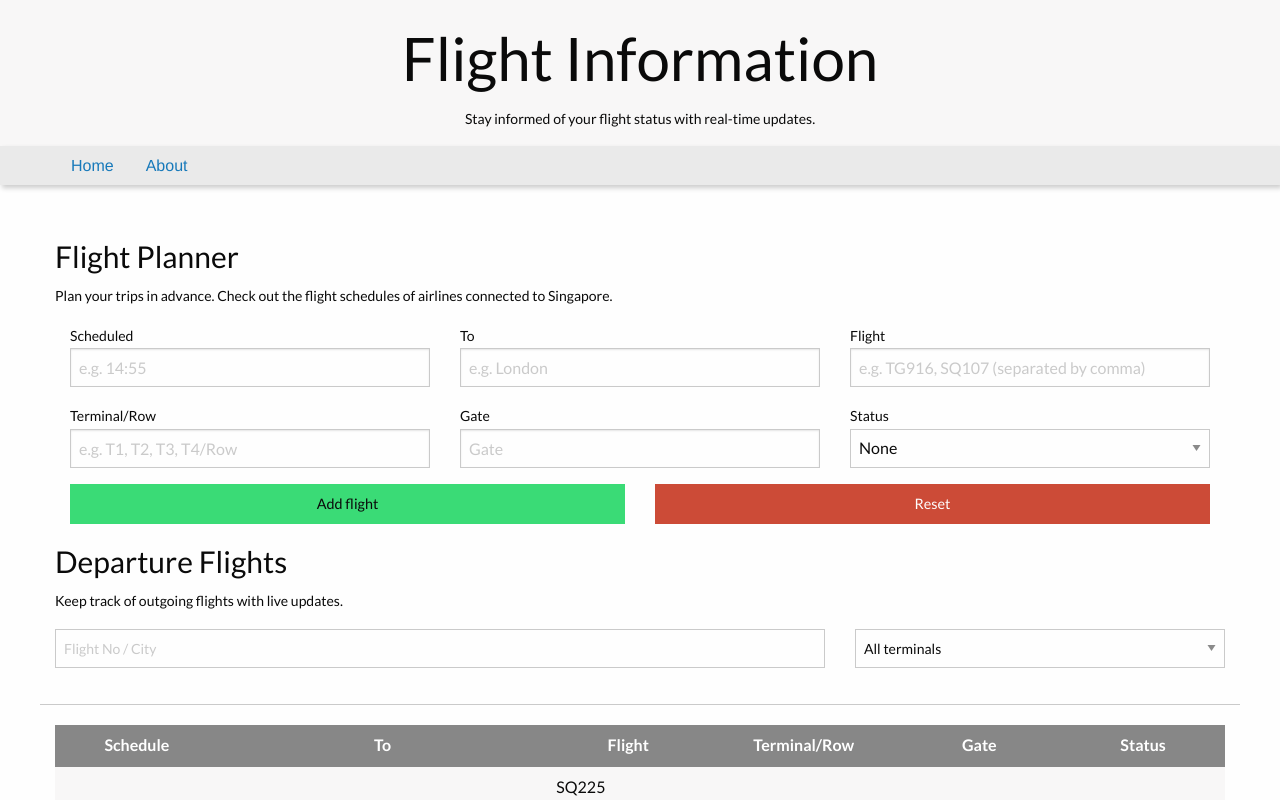
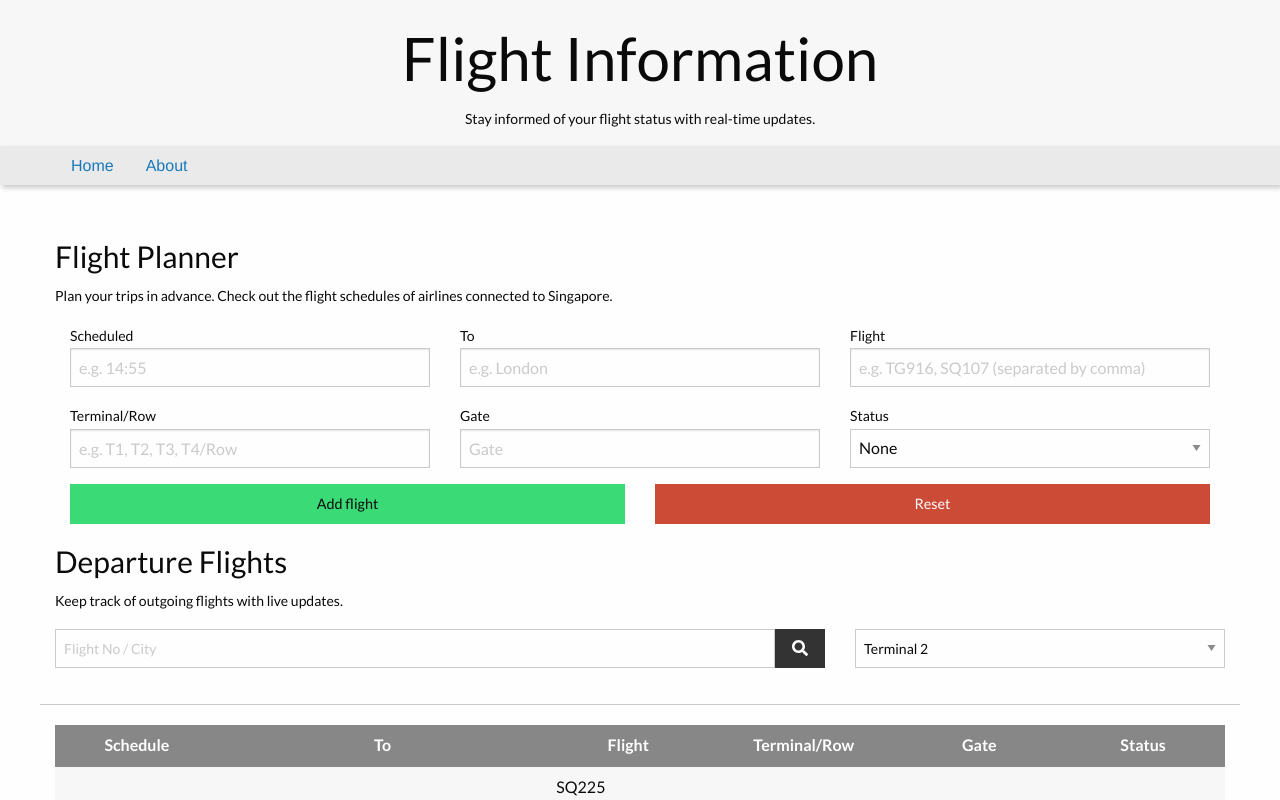
Before and after one commit to marutpun/flight-planner, a React (Vite) app: page / in a window 1280 px wide. Shown: the top 800 px of the page. Built offline with nearby package versions, Linux system fonts and the light colour scheme.

Commit message:
search function

```diff
--- a/src/components/search/index.js
+++ b/src/components/search/index.js
@@ -3,8 +3,9 @@ import React from 'react';
 import {
   Heading,
   HeadingSub,
-  SearchInput,
-  SearchTerminal,
+  InputFlight,
+  Button,
+  InputTerminal,
 } from './styles/search';
 
 export default function Search({ children }, ...restProps) {
@@ -23,13 +24,17 @@ Search.HeadingSub = function SearchHeadingSub({ children, ...restProps }) {
   return <HeadingSub {...restProps}>{children}</HeadingSub>;
 };
 
-Search.SearchInput = function SearchSearchInput({ ...restProps }) {
-  return <SearchInput {...restProps} />;
+Search.InputFlight = function SearchInputFlight({ ...restProps }) {
+  return <InputFlight {...restProps} />;
 };
 
-Search.SearchTerminal = function SearchSearchTerminal({
+Search.Button = function SearchButton({ children, ...restProps }) {
+  return <Button {...restProps}>{children}</Button>;
+};
+
+Search.InputTerminal = function SearchInputTerminal({
   children,
   ...restProps
 }) {
-  return <SearchTerminal {...restProps}>{children}</SearchTerminal>;
+  return <InputTerminal {...restProps}>{children}</InputTerminal>;
 };
--- a/src/components/search/styles/search.js
+++ b/src/components/search/styles/search.js
@@ -10,7 +10,7 @@ export const HeadingSub = styled.p`
   font-family: 'Lato', sans-serif;
 `;
 
-export const SearchInput = styled.input`
+export const InputFlight = styled.input`
   font-size: 0.875rem;
   font-family: 'Lato', sans-serif;
   box-shadow: none;
@@ -21,7 +21,16 @@ export const SearchInput = styled.input`
   }
 `;
 
-export const SearchTerminal = styled.select`
+export const Button = styled.button`
+  background: hsl(0, 0%, 20%);
+
+  &:focus,
+  &:hover {
+    background: hsl(0, 0%, 20%);
+  }
+`;
+
+export const InputTerminal = styled.select`
   font-size: 0.875rem;
   font-family: 'Lato', sans-serif;
   box-shadow: none;
--- a/src/containers/search.js
+++ b/src/containers/search.js
@@ -1,30 +1,66 @@
-import React from 'react';
+import React, { useState } from 'react';
+import { useSelector, useDispatch } from 'react-redux';
+import { FontAwesomeIcon } from '@fortawesome/react-fontawesome';
+import { faSearch } from '@fortawesome/free-solid-svg-icons';
+
 import { Search } from '../components';
+import { selectTerminal, addQueryWord } from '../redux/flight';
 
 export function SearchContainer() {
+  const [input, setInput] = useState('');
+  const currentTerminal = useSelector((state) => state.terminalFilter);
+  const dispatch = useDispatch();
+
+  const _handleSearchInput = (e) => setInput(e.target.value);
+
+  const _handleSelectTerminal = (e) => dispatch(selectTerminal(e.target.value));
+
+  const _handleSearchSubmit = (e) => {
+    e.preventDefault();
+    dispatch(addQueryWord(input));
+    setInput('');
+  };
+
   return (
     <Search>
       <Search.Heading>Departure Flights</Search.Heading>
       <Search.HeadingSub>
         Keep track of outgoing flights with live updates.
       </Search.HeadingSub>
-      <form className="grid-x grid-padding-x">
+      <form className="grid-x grid-padding-x" onSubmit={_handleSearchSubmit}>
         <div className="small-12 medium-8 cell">
           <label className="show-for-sr" htmlFor="search">
             Flight No / City
           </label>
-          <Search.SearchInput type="text" placeholder="Flight No / City" />
+          <div className="input-group">
+            <Search.InputFlight
+              type="text"
+              className="input-group-field"
+              placeholder="Flight No / City"
+              value={input}
+              onChange={_handleSearchInput}
+            />
+            <div className="input-group-button">
+              <Search.Button type="submit" className="button">
+                <FontAwesomeIcon icon={faSearch} />
+              </Search.Button>
+            </div>
+          </div>
         </div>
         <div className="small-12 medium-4 cell">
           <label className="show-for-sr" htmlFor="terminal">
             Terminal
           </label>
-          <Search.SearchTerminal id="terminal">
+          <Search.InputTerminal
+            id="terminal"
+            value={currentTerminal}
+            onChange={_handleSelectTerminal}
+          >
             <option value="all">All terminals</option>
             <option value="t1">Terminal 1</option>
             <option value="t2">Terminal 2</option>
             <option value="t3">Terminal 3</option>
-          </Search.SearchTerminal>
+          </Search.InputTerminal>
         </div>
       </form>
     </Search>
--- a/src/redux/flight.js
+++ b/src/redux/flight.js
@@ -6,6 +6,8 @@ import { nanoid as generateId } from 'nanoid';
  */
 
 export const ADD_FLIGHT = 'ADD_FLIGHT';
+export const SELECT_TERMINAL = 'SELECT_TERMINAL';
+export const ADD_QUERY = 'ADD_QUERY';
 
 /**
  *
@@ -77,6 +79,8 @@ const initialState = {
       status: 5,
     },
   ],
+  terminalFilter: 't2',
+  query: '',
 };
 
 /**
@@ -85,7 +89,7 @@ const initialState = {
  */
 export default function flightReducer(state = initialState, action) {
   switch (action.type) {
-    case 'ADD_FLIGHT':
+    case ADD_FLIGHT:
       const newFlight = {
         ...action.payload,
         id: generateId(),
@@ -97,7 +101,11 @@ export default function flightReducer(state = initialState, action) {
       return Object.assign({}, state, {
         flight: [...state.flight, newFlight],
       });
+    case SELECT_TERMINAL:
+      return { ...state, terminalFilter: action.payload };
 
+    case ADD_QUERY:
+      return { ...state, query: action.payload };
     default:
       return state;
   }
@@ -113,3 +121,11 @@ export const store = createStore(
 export function addFlight(newFlight) {
   return { type: ADD_FLIGHT, payload: newFlight };
 }
+
+export function selectTerminal(newTerminal) {
+  return { type: SELECT_TERMINAL, payload: newTerminal };
+}
+
+export function addQueryWord(query) {
+  return { type: ADD_QUERY, payload: query };
+}
```
